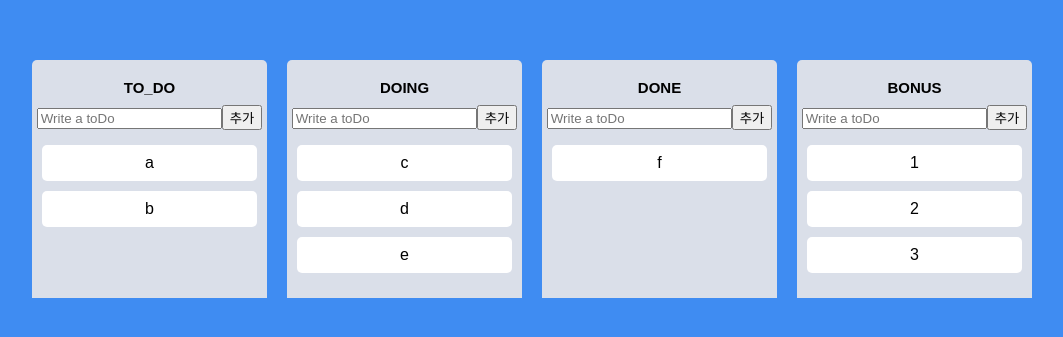
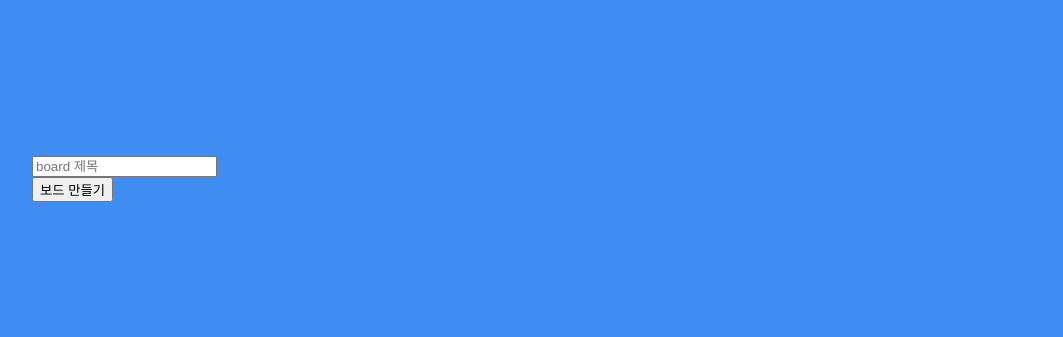
Before and after one commit to son426/study, a React (Create React App) app: page / in a window 1280 px wide. Shown: the part 221-558 px from the top of the page, without its empty margins (108-1171 px from the left). Built offline with nearby package versions, Linux system fonts and the light colour scheme.

Commit message:
board 추가버튼

```diff
--- a/src/App.tsx
+++ b/src/App.tsx
@@ -1,4 +1,4 @@
-import React from "react";
+import React, { InputHTMLAttributes, useRef } from "react";
 import {
   DragDropContext,
   Draggable,
@@ -7,8 +7,9 @@ import {
 } from "react-beautiful-dnd";
 import styled from "styled-components";
 import { useRecoilState } from "recoil";
-import { toDoState } from "./atoms";
+import { boardsState, toDoState } from "./atoms";
 import Board from "./components/Board";
+import { useForm } from "react-hook-form";
 
 const Wrapper = styled.div`
   display: flex;
@@ -20,14 +21,22 @@ const Wrapper = styled.div`
   height: 100vh;
 `;
 const Boards = styled.div`
-  display: grid;
   width: 100%;
+  display: flex;
+  flex-wrap: wrap;
+  gap: 10px;
+  /* display: grid;
   grid-template-columns: repeat(4, 1fr);
-  gap: 20px;
+  gap: 20px; */
 `;
+
+interface IForm {
+  board: string;
+}
 
 function App() {
   const [toDos, setToDos] = useRecoilState(toDoState);
+
   const onDragEnd = ({ destination, source, draggableId }: DropResult) => {
     if (!destination) return;
     // 같은 보드안에서 움직일때
@@ -57,15 +66,63 @@ function App() {
     }
   };
 
+  // new boards
+
+  // const inputRef = useRef<HTMLInputElement>(null);
+
+  const [boards, setBoards] = useRecoilState(boardsState);
+  const { register, handleSubmit, setValue } = useForm<IForm>();
+
+  const onValid = (data: IForm) => {
+    // setBoards((oldBoards) => [...oldBoards, data.board]);
+    const copyBoard = [...boards, data.board];
+    setBoards(copyBoard);
+    console.log("boards : ", boards);
+    localStorage.setItem("boards", JSON.stringify(copyBoard));
+
+    setToDos((allBoards: any) => {
+      const copyBoard = {
+        ...allBoards,
+        [data.board]: [],
+      };
+      return copyBoard;
+    });
+
+    console.log("boards : ", boards);
+    console.log("todos : ", toDos);
+
+    setValue("board", "");
+    // inputRef.current?.focus();
+  };
+  localStorage.setItem("toDo", JSON.stringify(boards));
+  localStorage.setItem("toDo", JSON.stringify(toDos));
+
   return (
     <Wrapper>
+      <form onSubmit={handleSubmit(onValid)}>
+        <input
+          {...register("board", { required: "board 제목 쓰세요." })}
+          placeholder="board 제목"
+          // ref={inputRef}
+        />
+        <button>보드 만들기</button>
+      </form>
+
       <Boards>
         <DragDropContext onDragEnd={onDragEnd}>
-          {Object.keys(toDos).map((boardId, index) => (
+          {boards?.map((board: string, index: number) => (
+            <Board boardId={board} toDos={toDos[board]} key={index} />
+          ))}
+        </DragDropContext>
+      </Boards>
+
+      {/* <Boards>
+        <DragDropContext onDragEnd={onDragEnd}>
+          {Object.keys(toDos)?.map((boardId, index) => (
             <Board boardId={boardId} toDos={toDos[boardId]} key={index} />
           ))}
         </DragDropContext>
-      </Boards>
+      </Boards> */}
     </Wrapper>
   );
 }
--- a/src/atoms.tsx
+++ b/src/atoms.tsx
@@ -4,12 +4,20 @@ interface ITodoState {
   [key: string]: string[];
 }
 
+interface IBoardsState {
+  boards?: string;
+}
+
+const toDoDefault = JSON.parse(localStorage.getItem("toDo") || "{}");
+
 export const toDoState = atom<ITodoState>({
   key: "toDo",
-  default: {
-    TO_DO: ["a", "b"],
-    DOING: ["c", "d", "e"],
-    DONE: ["f"],
-    BONUS: ["1", "2", "3"],
-  },
+  default: toDoDefault,
 });
+
+const boardsDefault = JSON.parse(localStorage.getItem("boards") || "[]");
+
+export const boardsState = atom<any>({
+  key: "boards",
+  default: boardsDefault,
+});
--- a/src/components/Board.tsx
+++ b/src/components/Board.tsx
@@ -4,7 +4,7 @@ import { Droppable } from "react-beautiful-dnd";
 import DraggableCard from "./DraggbleCard";
 import { useRef } from "react";
 import { useForm } from "react-hook-form";
-import { useRecoilState } from "recoil";
+import { useSetRecoilState } from "recoil";
 import { toDoState } from "../atoms";
 
 const Wrapper = styled.div`
@@ -32,7 +32,7 @@ const Area = styled.div<{ isDraggingOver: boolean }>`
 `;
 
 interface IBoardProps {
-  toDos: string[];
+  toDos?: string[];
   boardId: string;
 }
 
@@ -42,10 +42,10 @@ interface IForm {
 
 function Board({ toDos, boardId }: IBoardProps) {
   const { register, handleSubmit, setValue } = useForm<IForm>();
-  const [toDos1, setToDos1] = useRecoilState(toDoState);
+  const setToDos = useSetRecoilState(toDoState);
   const handleValid = (data: IForm) => {
-    const toDosCopy = [...toDos, data.toDo];
-    setToDos1((allBoards) => {
+    const toDosCopy = [...(toDos as any), data.toDo];
+    setToDos((allBoards) => {
       return {
         ...allBoards,
         [boardId]: toDosCopy,
@@ -71,7 +71,7 @@ function Board({ toDos, boardId }: IBoardProps) {
             ref={magic.innerRef}
             {...magic.droppableProps}
           >
-            {toDos.map((toDo, index) => (
+            {toDos?.map((toDo, index) => (
               <DraggableCard key={toDo} toDo={toDo} index={index} />
             ))}
             {magic.placeholder}
```
